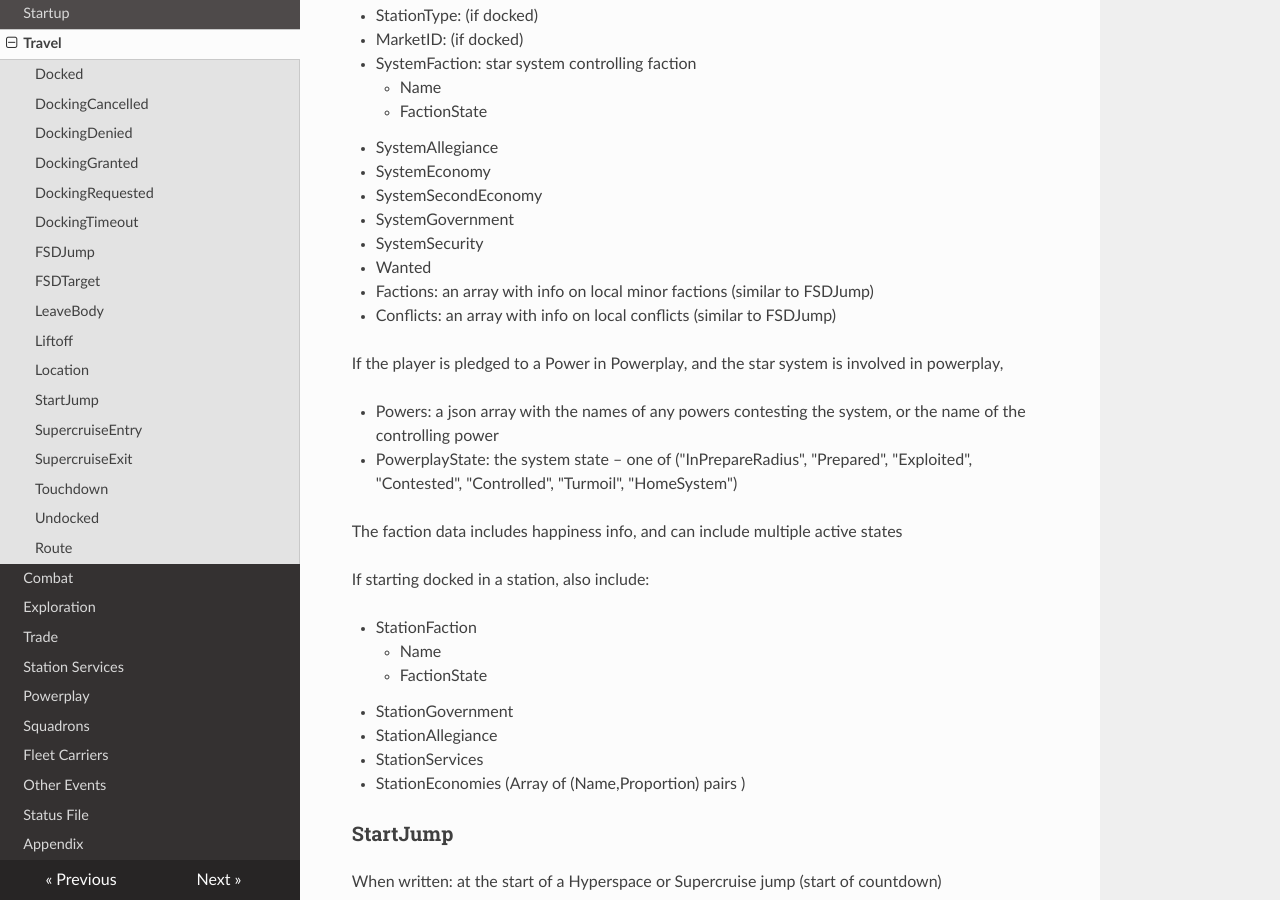
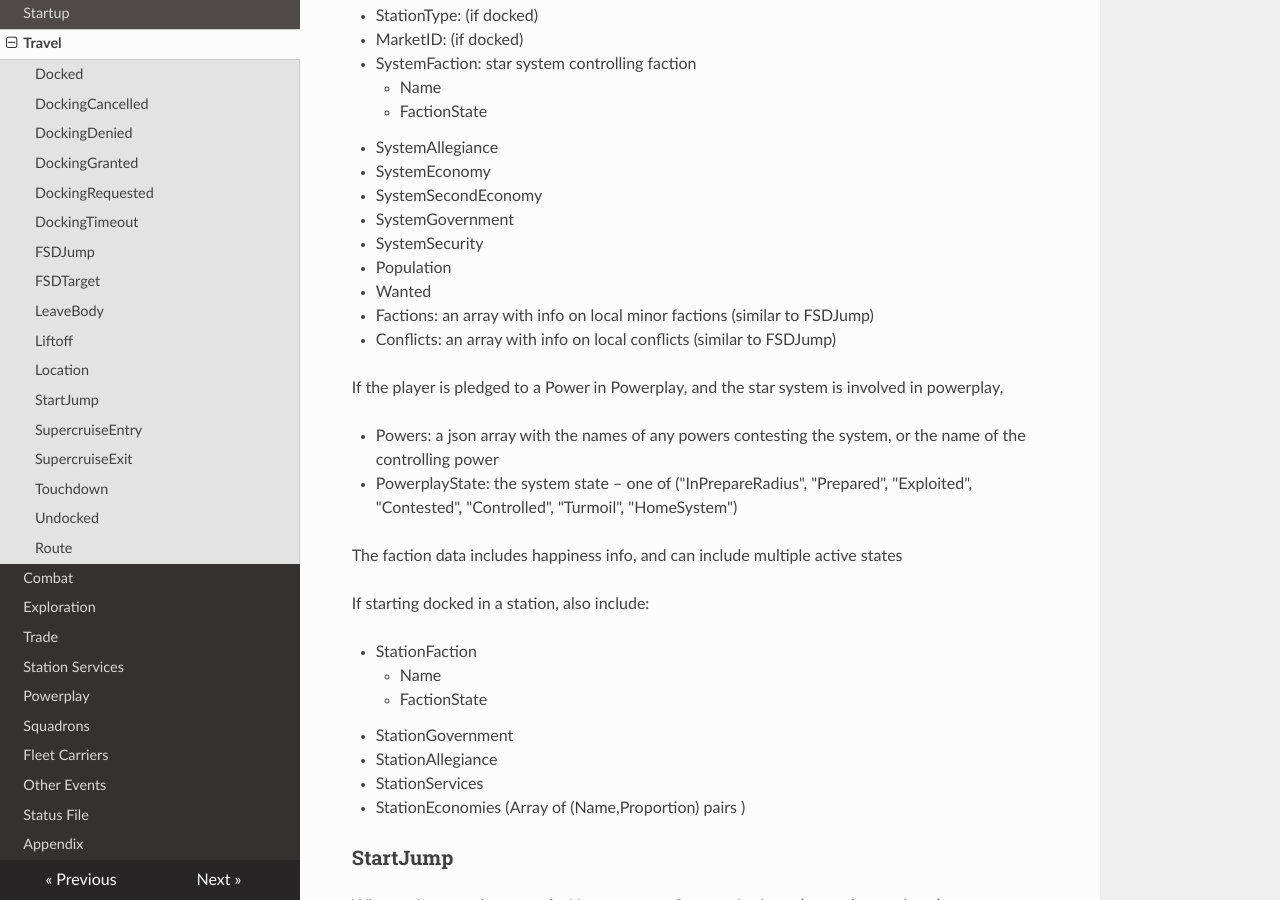
Before and after one commit to Lombra/elite-api-docs, an MkDocs documentation site: the page built from docs/Travel.md, in a window 1280 px wide and 900 px high, scrolled down 8527 px. Built offline with MkDocs 1.6.1, drawn with Linux system fonts in a browser that asks for light colours; nearby versions of some CDN libraries; old or Windows-style settings are respelled for this version of MkDocs.

Commit message:
Add population to Location event doc

```diff
--- a/docs/Travel.md
+++ b/docs/Travel.md
@@ -451,6 +451,7 @@ Parameters:
 - SystemSecondEconomy
 - SystemGovernment
 - SystemSecurity
+- Population
 - Wanted
 - Factions: an array with info on local minor factions (similar to FSDJump)
 - Conflicts: an array with info on local conflicts (similar to FSDJump)
```
